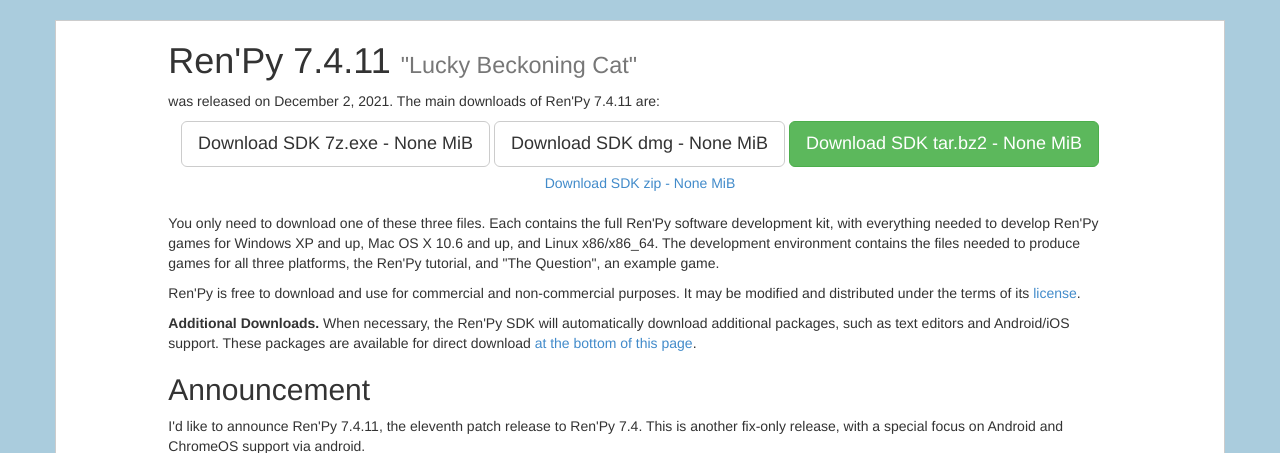
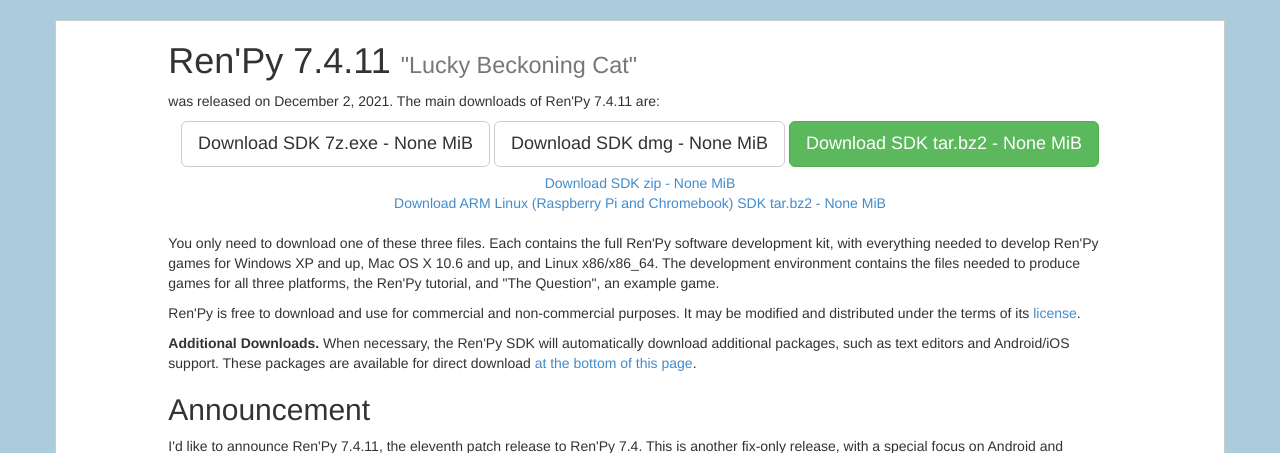
Before and after one commit to renpytom/renpy-web, a Flask app: page /latest.html in a window 1280 px wide. Shown: the part 52-505 px from the top of the page. Run offline with Flask 2, Linux system fonts and the light colour scheme; some libraries are stand-ins or nearby versions.

Commit message:
Various changes to support the move to the SDK-arm package.
Also, remove the jEdit download.

```diff
--- a/data.py
+++ b/data.py
@@ -65,7 +65,7 @@ Ren'Py 7.5:
     and falling back if they are.
 
 Ren'Py 8.0 and 7.5 are released in parallel, and share the same source code,
-which means the bulk of changes apply to versions, including:
+which means the bulk of changes apply to both versions, including:
 
 * Support for the Visual Studio Code text editor, including the Ren'Py
   Language extension. This extension include support for many advanced
@@ -99,12 +99,14 @@ These releases are brought to you by:
         <li> Joshua Fehler
         <li> Julian Uy
         <li> Julvenzor
+        <li> Kigyo
         <li> LaUwUrence
+        <li> Lezalith
         <li> Liu Wenyuan
         <li> LoafyLemon
+    </ul></td><td style="width: 25%; vertical-align: top"><ul>
         <li> Loliconazter
-    </ul></td><td style="width: 25%; vertical-align: top"><ul>
-        <li> Mal Gratyr
+        <li> Mal Graty
         <li> Matt George
         <li> Moshibit
         <li> Raj Singh Chauhan
@@ -113,6 +115,7 @@ These releases are brought to you by:
         <li> Siege-Wizard
         <li> Tey
         <li> Tichq
+        <li> Totally a Booplicate
         <li> Zedraxlo
         <li> 琴梨梨
     </ul></td><td style="width: 25%; vertical-align: top"><ul>
@@ -131,7 +134,7 @@ Release(
     date="June xx, 2022",
     patch=None,
     name="Heck Freezes Over",
-    world_order=11,
+    world_order=12,
     announcement="""\
 I'd like to announce Ren'Py 8.0.0, the first release of Ren'Py based on
 Python 3. This release modernizes Ren'Py by embracing a decade of Python
@@ -155,7 +158,7 @@ Release(
     date="June xx, 2022",
     patch=None,
     name="Heck's Getting Frosty",
-    world_order=11,
+    world_order=12,
     announcement="""\
 I'd like to announce Ren'Py 7.5.0. This release is a continuation of the
 Rem'Py 7 series, supporting Python 2.7 and all platforms Ren'Py 7.4 supported,
--- a/model.py
+++ b/model.py
@@ -40,6 +40,7 @@ class Release(Data):
     exe=None
     bz2=None
     zip=None
+    sdkarm = None
     powerpc=False
 
     def __init__(self, **kwargs):
@@ -62,6 +63,8 @@ class Release(Data):
             self.zip = self.file_size("sdk.zip")
         if self.dmg is None:
             self.dmg = self.file_size("sdk.dmg")
+        if self.sdkarm is None:
+            self.sdkarm = self.file_size("sdkarm.tar.bz2")
 
         zipfn = self.find_file("sdk.zip")
 
--- a/templates/release.html
+++ b/templates/release.html
@@ -46,7 +46,9 @@
     </div>
 
     <div class="center" style="margin-top: -1em;">
-        <a href="{{ url("sdk.zip") }}">Download SDK <span>zip  - {{ release.zip }} MiB</span></a></li>
+        <a href="{{ url("sdk.zip") }}">Download SDK <span>zip  - {{ release.zip }} MiB</span></a>
+        <br>
+        <a href="{{ url("sdkarm.tar.bz2") }}">Download ARM Linux (Raspberry Pi and Chromebook) SDK <span>tar.bz2 - {{ release.sdkarm }} MiB</span></a>
     </div>
 
     {% else %}
@@ -144,8 +146,17 @@
     archive to the Ren'Py directory.
     </p>
 
+    <dl style="download">
 
-    <dl style="download">
+      {% if release.world_order >= 12 %}
+        <dt>
+            <strong>VS Code:</strong> <a href=https://code.visualstudio.com/Download">Editor</a>,
+            <a href="https://marketplace.visualstudio.com/items?itemName=LuqueDaniel.languague-renpy">Ren'Py Language extension</a>.
+        </dt>
+        <dd>
+            To use a VS Code installed outside Ren'Py, select the "Visual Studio Code (System)" editor.
+        </dd>
+      {% endif %}
 
       {% if release.world_order >= 9 %}
         <dt><strong>Atom (Windows):</strong> {{ dl("atom-windows.zip") }}</dt>
@@ -159,7 +170,9 @@
       <dt><strong>Editra (Linux):</strong> {{ dl("editra-linux.tar.bz2") }}</dt>
       {% endif %}
 
+      {% if release.world_order < 12 %}
       <dt><strong>jEdit:</strong> {{ dl("jedit.zip") }}</dt>
+      {% endif %}
     </dl>
 
 </section>
@@ -225,11 +238,9 @@
         <dd>Allows games developed with Ren'Py {{release.full_version}} to run on PowerPC Macintoshes.
         {% endif %}
 
-{% if release.world_order >= 7 %}
-{% if release.major < 8 %}
+{% if (release.world_order >= 7) and (release.world_order < 12) %}
         <dt><strong>Raspberry Pi Support:</strong> {{ dl("raspi.tar.bz2") }}</dt>
         <dd>Contains files required to allow Ren'Py to run on the Raspberry Pi. This should be untarred in the Ren'Py sdk directory.</dd>
-{% endif %}
 {% endif %}
 
         <dt><strong>Ren'Py Source Code:</strong> {{ dl("source.tar.bz2") }}</dt>
```
